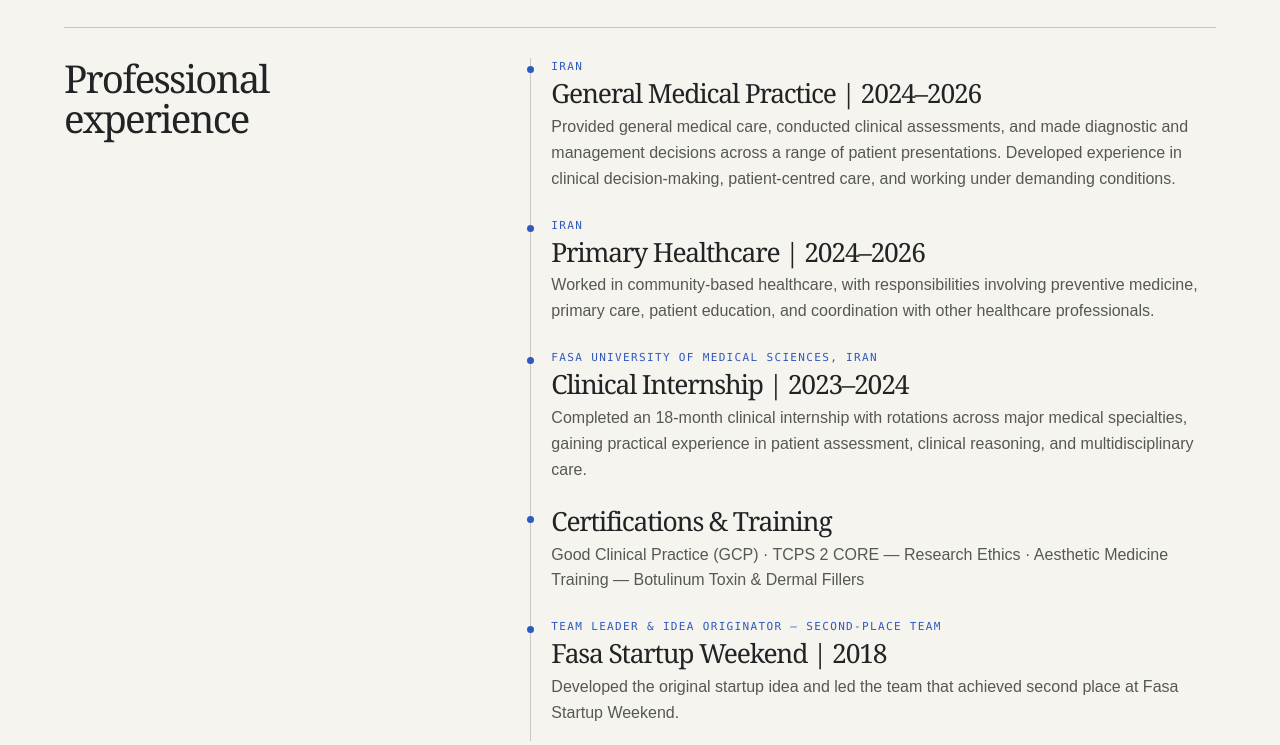
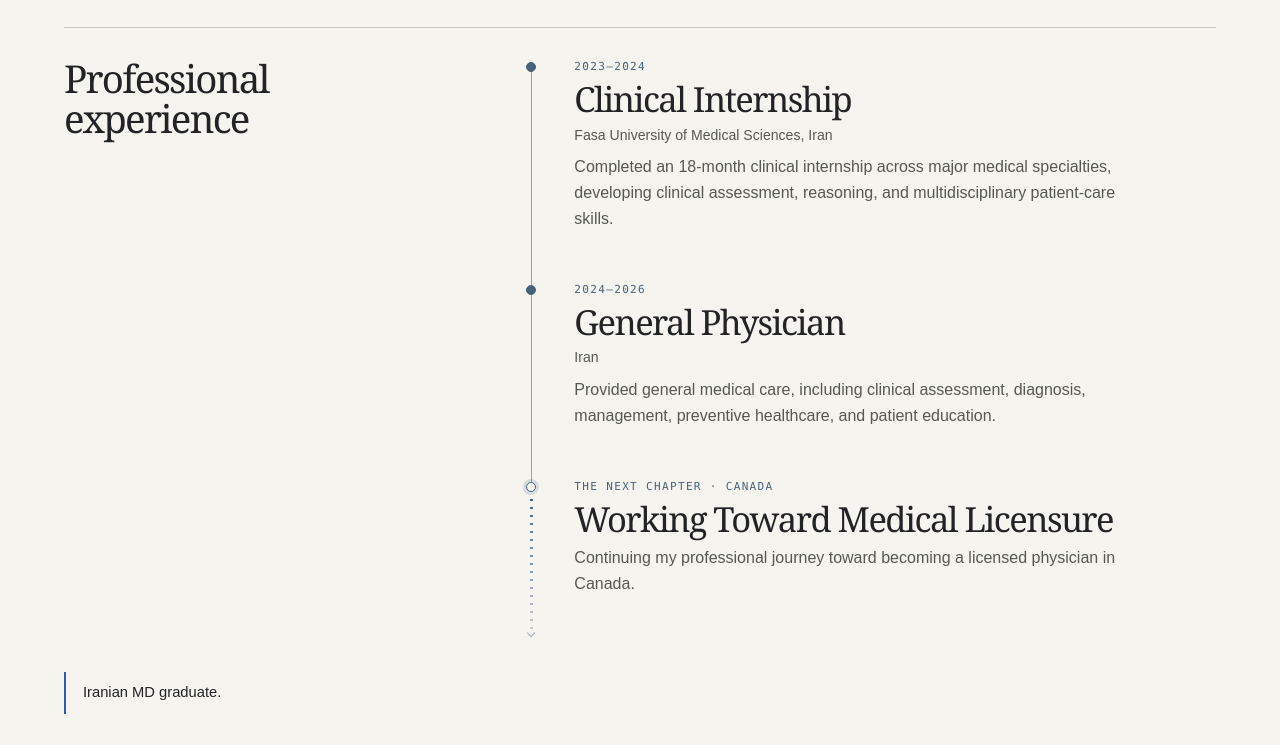
Before and after one commit to iamdrtnt/iamdrtnt.github.io, an Astro site: page /experience in a window 1280 px wide. Shown: the part 886-1631 px from the top of the page. Built offline with nearby package versions, Linux system fonts and the light colour scheme; Astro itself is replaced by a stand-in of ours; a web font is replaced by a local one.

Commit message:
Refine the professional experience timeline

```diff
--- /dev/null
+++ b/src/components/ProfessionalTimeline.astro
@@ -0,0 +1,110 @@
+---
+import { professionalTimeline } from "../data/profile";
+---
+
+<ol class="professional-timeline" role="list">
+  {professionalTimeline.map((stage) => (
+    <li class={stage.status}>
+      <p class="kicker">{stage.label}</p>
+      <h3>{stage.title}</h3>
+      {stage.place && <p class="place">{stage.place}</p>}
+      <p class="detail">{stage.detail}</p>
+      {stage.status === "future" && <span class="continuation" aria-hidden="true"></span>}
+    </li>
+  ))}
+</ol>
+
+<style>
+  .professional-timeline {
+    --steel: light-dark(#47627b, #aec2d5);
+    --marker-radius: 5px;
+    --marker-centre: 0.55rem;
+    list-style: none;
+    padding: 0;
+    margin: 0;
+  }
+
+  li {
+    position: relative;
+    padding-inline-start: clamp(28px, 4vw, 48px);
+  }
+
+  li::before {
+    position: absolute;
+    z-index: 1;
+    inset-inline-start: 0;
+    top: calc(var(--marker-centre) - var(--marker-radius));
+    width: calc(2 * var(--marker-radius));
+    height: calc(2 * var(--marker-radius));
+    border: 1px solid var(--steel);
+    border-radius: 50%;
+    background: var(--steel);
+    content: "";
+  }
+
+  .completed {
+    padding-bottom: clamp(28px, 4vw, 49px);
+  }
+
+  .completed::after {
+    position: absolute;
+    inset-inline-start: calc(var(--marker-radius) - 0.5px);
+    top: var(--marker-centre);
+    width: 1px;
+    height: 100%;
+    background: color-mix(in srgb, var(--steel) 56%, var(--paper));
+    content: "";
+  }
+
+  .kicker {
+    color: var(--steel);
+    margin-bottom: 6px;
+  }
+
+  .professional-timeline h3 {
+    font-size: clamp(1.7rem, 2.7vw, 2.45rem);
+  }
+
+  .place {
+    font-size: 0.88rem;
+    margin: 6px 0 0;
+  }
+
+  .detail {
+    max-width: 61ch;
+    margin: 8px 0 0;
+  }
+
+  .future {
+    padding-bottom: 45px;
+  }
+
+  .future::before {
+    background: var(--paper);
+    box-shadow: 0 0 0 3px color-mix(in srgb, var(--steel) 17%, transparent);
+  }
+
+  .continuation {
+    position: absolute;
+    inset-inline-start: calc(var(--marker-radius) - 1.5px);
+    top: calc(var(--marker-centre) + 9px);
+    bottom: 12px;
+    width: 3px;
+    color: var(--steel);
+    background: radial-gradient(circle closest-side, currentColor 92%, transparent) 0 0 / 3px 8px repeat-y;
+    mask-image: linear-gradient(to bottom, black, rgb(0 0 0 / 28%));
+  }
+
+  .future::after {
+    position: absolute;
+    inset-inline-start: calc(var(--marker-radius) - 3px);
+    bottom: 6px;
+    width: 6px;
+    height: 6px;
+    border-right: 1px solid var(--steel);
+    border-bottom: 1px solid var(--steel);
+    opacity: 0.48;
+    transform: rotate(45deg);
+    content: "";
+  }
+</style>
--- a/src/data/profile.ts
+++ b/src/data/profile.ts
@@ -107,6 +107,29 @@ export const projects: { title: string; description: string; url?: string }[] =
   [];
 export const presentations: { title: string; meeting: string; year: number }[] =
   [];
+export const professionalTimeline = [
+  {
+    status: "completed",
+    label: "2023–2024",
+    place: "Fasa University of Medical Sciences, Iran",
+    title: "Clinical Internship",
+    detail: "Completed an 18-month clinical internship across major medical specialties, developing clinical assessment, reasoning, and multidisciplinary patient-care skills.",
+  },
+  {
+    status: "completed",
+    label: "2024–2026",
+    place: "Iran",
+    title: "General Physician",
+    detail: "Provided general medical care, including clinical assessment, diagnosis, management, preventive healthcare, and patient education.",
+  },
+  {
+    status: "future",
+    label: "The next chapter · Canada",
+    title: "Working Toward Medical Licensure",
+    detail: "Continuing my professional journey toward becoming a licensed physician in Canada.",
+  },
+];
+
 export const achievements: string[] = ["Fasa Startup Weekend (2018) — Originator of the startup idea and leader of the second-place team."];
 export const navigation = [
   ["Home", "/"],
--- a/src/pages/experience.astro
+++ b/src/pages/experience.astro
@@ -2,6 +2,7 @@
 import Base from "../layouts/Base.astro";
 import PageHead from "../components/PageHead.astro";
 import Timeline from "../components/Timeline.astro";
+import ProfessionalTimeline from "../components/ProfessionalTimeline.astro";
 import { profile } from "../data/profile";
 ---
 
@@ -27,7 +28,7 @@ import { profile } from "../data/profile";
     </section>
     <section>
       <h2>Professional experience</h2>
-      <Timeline items={[...profile.experience, { title: "Certifications & Training", detail: profile.training.join(" · ") }, { title: "Fasa Startup Weekend | 2018", label: "Team Leader & Idea Originator — Second-Place Team", detail: "Developed the original startup idea and led the team that achieved second place at Fasa Startup Weekend." }]} />
+      <ProfessionalTimeline />
     </section>
     <p class="note">{profile.disclosure}</p>
   </div>
```
